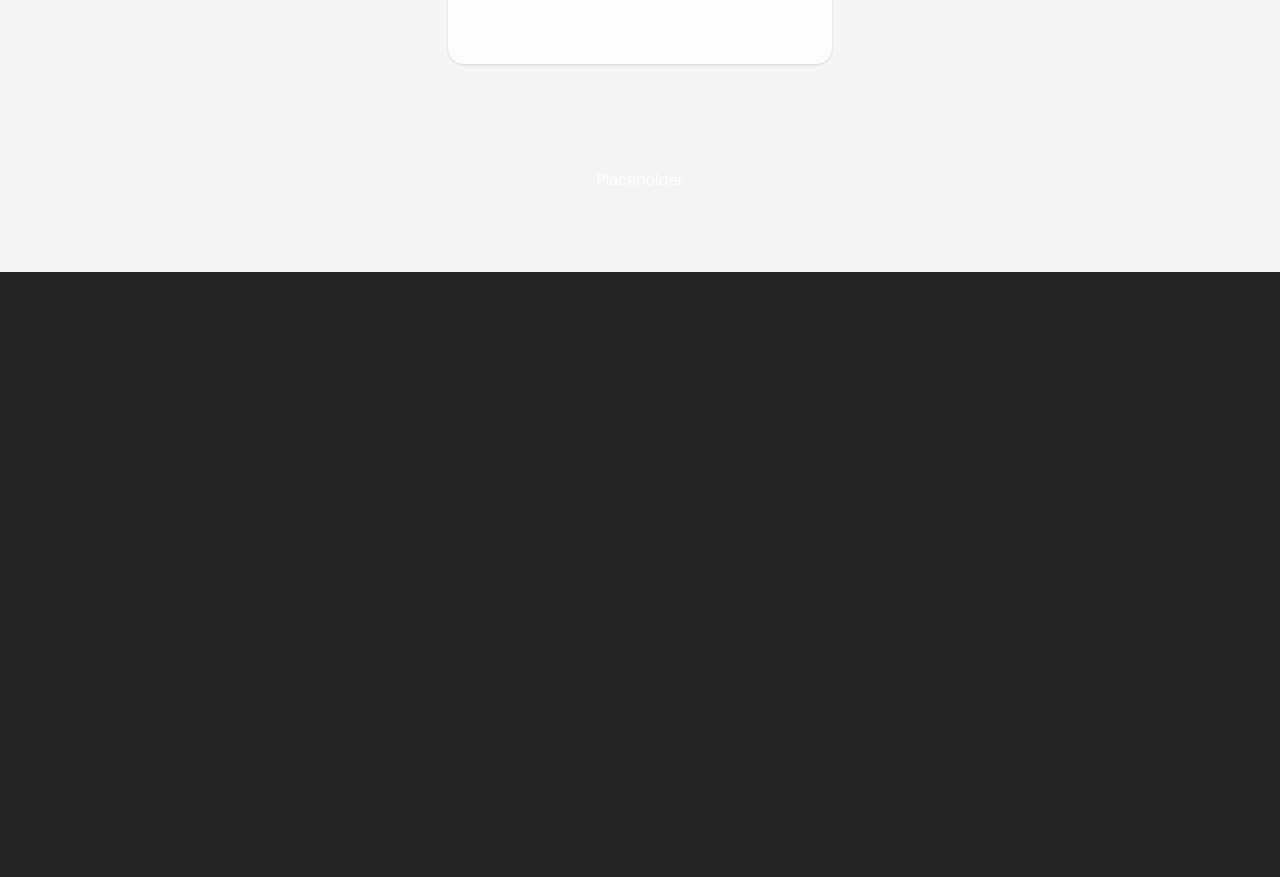
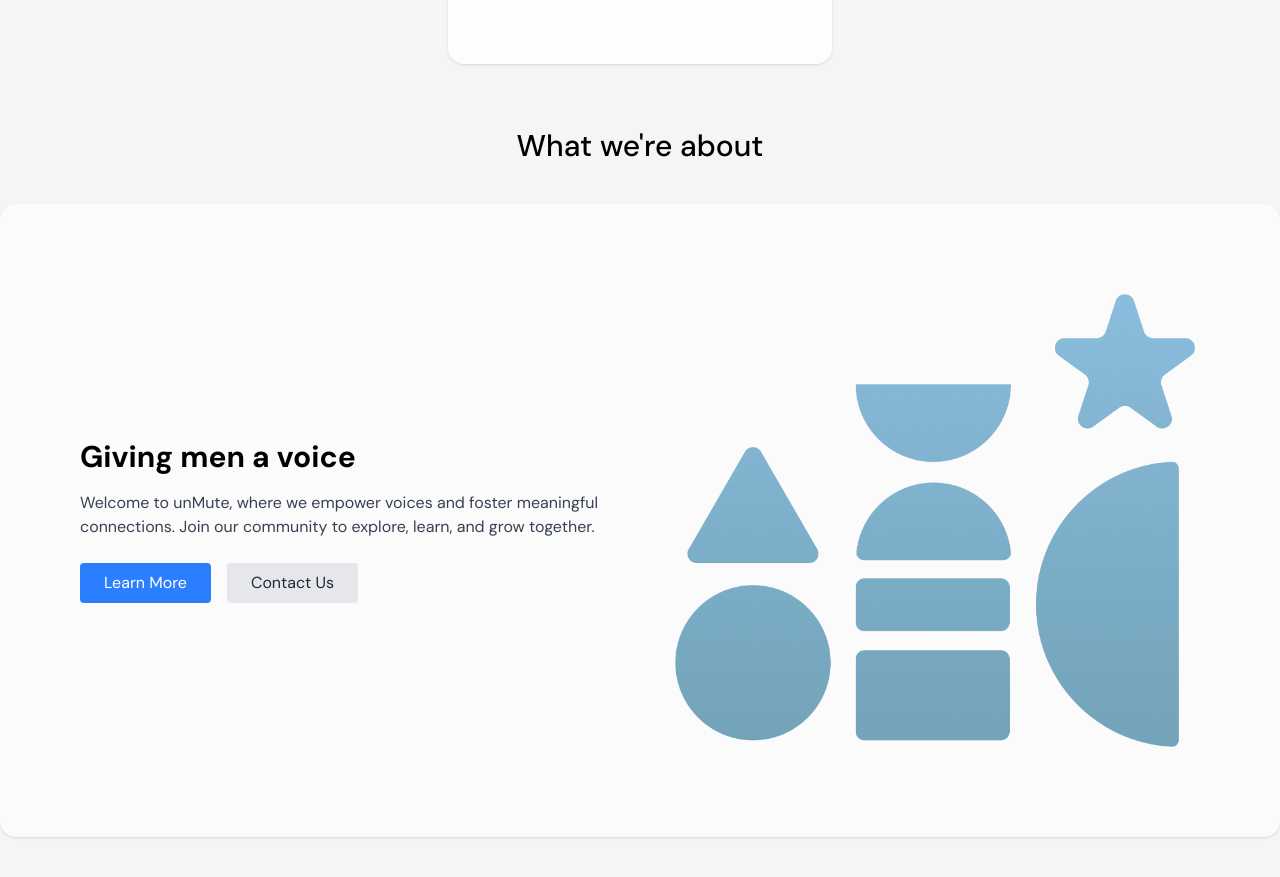
Before and after one commit to wrapperik/unMute_RikusPretorius_241044, a React (Vite) app in the folder Frontend/unMute/: page / in a window 1280 px wide. Shown: the part 1245-2122 px from the top of the page. Before the commit the page ends 1517 px from the top, so only its background shows below. Built offline with nearby package versions, Linux system fonts and the light colour scheme.

Commit message:
Added About Section

```diff
--- a/Frontend/unMute/src/Components/features.jsx
+++ b/Frontend/unMute/src/Components/features.jsx
@@ -12,7 +12,7 @@
     <><div>
       <h1 className="text-black mt-10 font-medium text-3xl text-center">What we offer</h1>
       </div>
-    <div className="p-6 mb-20 flex justify-center items-center flex-row flex-wrap gap-6">
+    <div className="p-6 mb-10 flex justify-center items-center flex-row flex-wrap gap-6">
       {features.map((feature, index) => (
   <div className="card w-96 bg-white/80 card-xl h-80 rounded-2xl shadow-sm cursor-pointer transform transition duration-100 ease-out hover:scale-[1.03] hover:shadow-md" key={index}>
           <figure className="px-6 pt-6 text-black">
--- a/Frontend/unMute/src/Components/homeAbout.jsx
+++ b/Frontend/unMute/src/Components/homeAbout.jsx
@@ -1,13 +1,29 @@
-import React from 'react'
+import React from 'react';
 
 export default function HomeAbout() {
   return (
-    <>
-    <div className="justify-centre items-centre m-auto mb-20 flex">
+    <><div>
+      <h1 className="text-black mb-10 font-medium text-3xl text-center">What we're about</h1>
+    </div><div className="flex flex-col md:flex-row justify-center items-center m-auto mb-20 max-w-7xl gap-15 bg-white/60 p-20 rounded-2xl shadow-sm">
+        {/* Text Section */}
+        <div className="flex-1 text-center md:text-left">
+          <h1 className="text-3xl text-black font-bold mb-4">Giving men a voice</h1>
+          <p className="text-gray-700 mb-6">
+            Welcome to unMute, where we empower voices and foster meaningful connections. Join our community to explore, learn, and grow together.
+          </p>
+          <div className="flex justify-center md:justify-start gap-4">
+            <button className="px-6 py-2 bg-blue-500 text-white rounded hover:bg-blue-600">Learn More</button>
+            <button className="px-6 py-2 bg-gray-200 text-gray-800 rounded hover:bg-gray-300">Contact Us</button>
+          </div>
+        </div>
 
-        <h1>Placeholder</h1>
-
-    </div>
-    </>
-  )
+        {/* Image Section */}
+        <div className="flex-1">
+          <img
+            src="/public/about.png"
+            alt="Community illustration"
+            className="w-full h-auto" />
+        </div>
+      </div></>
+  );
 }
```
Also changed, not shown: Frontend/unMute/public/about.png (added).
